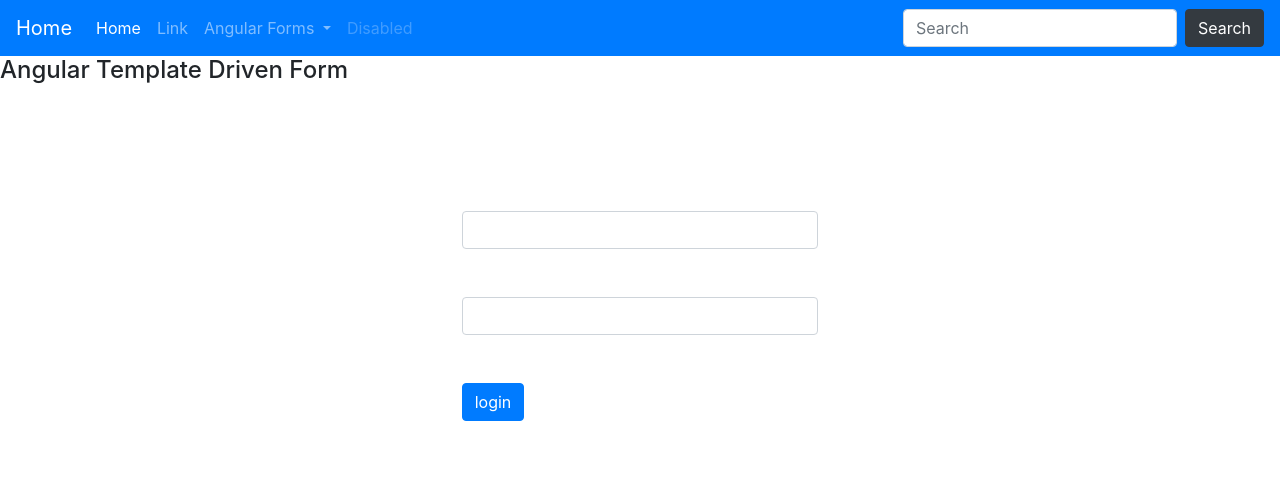
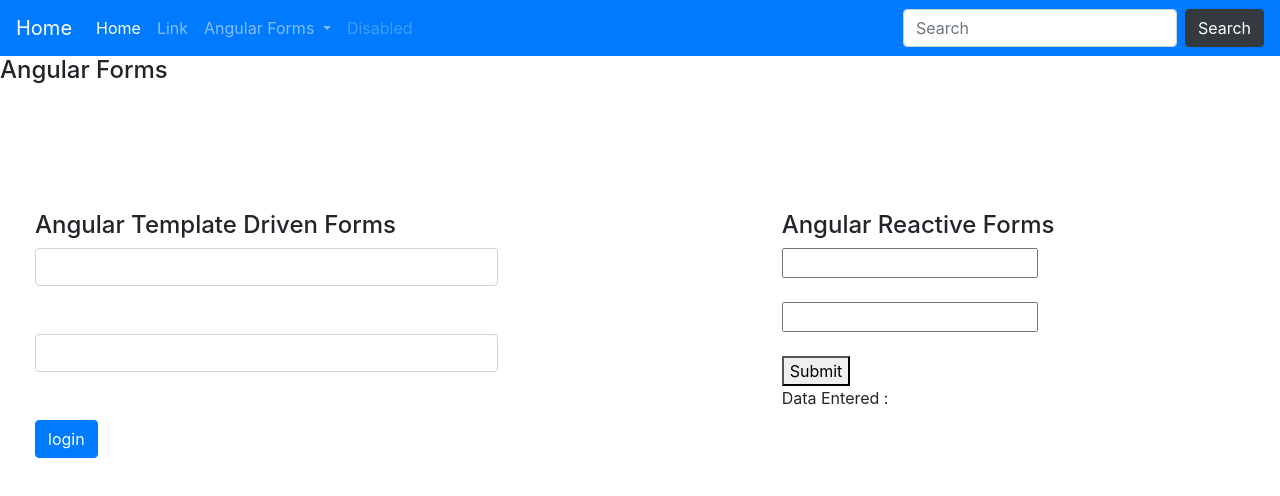
Before and after one commit to kainthsourav/Angular_Tutorial, an Angular app: page / in a window 1280 px wide. Shown: the top 496 px of the page. Built offline with nearby package versions, Linux system fonts and the light colour scheme.

Commit message:
Reactive Form

```diff
--- a/src/app/app-home/app-home.component.html
+++ b/src/app/app-home/app-home.component.html
@@ -1,10 +1,10 @@
 <app-nav-bar></app-nav-bar>
-<h4>Angular Template Driven Form</h4>
+<h4>Angular Forms</h4>
 <div class="container-fluid">
     <div class="row py-5">
-    <div class="col-md-4"></div>
-    <div class="col-md-4">
+        <div class="col-md-5">
         <div style="background-color: white; padding: 20px;margin-top: 50px" class="rounded">
+            <h4>Angular Template Driven Forms</h4>
             <form #userForm="ngForm"(ngSubmit)="onSubmit(userForm)">
                 <input type="text" name="email" class="form-control" ngModel>
                 <br><br>
@@ -14,7 +14,22 @@
             </form>
             <p *ngIf=email> Data Entered : {{email}}  </p>
             <p *ngIf=email>  {{password}}  </p>
+        </div>
+    </div>
 
+<div class="col-md-2"></div>
+<div class="col-md-5">
+<div style="background-color: white; padding: 20px;margin-top: 50px" class="rounded">
+    <h4>Angular Reactive Forms</h4>
+    <form [formGroup]="UserLogin" (submit)="onSubmitRec()">
+        <input formControlName="Email"><br>
+        <br>
+         <input type="password" formControlName="Pass">
+         <br><br>
+         <button type="submit">Submit</button>
+         <p>    Data Entered : {{Email}}  </p>
+         <p>  {{Password}}  </p>
+    </form>
 </div>
-<div class="col-md-4"></div>
 </div>
+</div>
--- a/src/app/app-home/app-home.component.ts
+++ b/src/app/app-home/app-home.component.ts
@@ -1,4 +1,5 @@
 import { Component, OnInit } from '@angular/core';
+import{FormGroup,FormControl,FormArray, FormBuilder, Validators} from '@angular/forms'
 
 @Component({
   selector: 'app-app-home',
@@ -9,9 +10,18 @@ export class AppHomeComponent implements OnInit {
 
   email:any;
   password:any;
-  constructor() { }
+  Email:any;
+  Password:any;
+
+  UserLogin:FormGroup;
+
+  constructor(private fb:FormBuilder) { }
 
   ngOnInit(): void {
+    this.UserLogin=this.fb.group({
+      Email:['',[Validators.required,Validators.email]],
+      Pass:['',[Validators.required]]
+    });
   }
   onSubmit(data)
   {
@@ -19,5 +29,17 @@ export class AppHomeComponent implements OnInit {
    this.password=data.value.password;
 
   }
+  onSubmitRec()
+  {
+
+    if(this.UserLogin.invalid)
+    {
+      alert("Please enter email and password");
+      return;
+    }
+
+    this.Email=this.UserLogin.controls["Email"].value;
+    this.Password=this.UserLogin.controls["Pass"].value;
+  }
 
 }
--- a/src/app/app.module.ts
+++ b/src/app/app.module.ts
@@ -5,7 +5,7 @@ import { AppComponent } from './app.component';
 import { NavBarComponent } from './nav-bar/nav-bar.component';
 import { AppHomeComponent } from './app-home/app-home.component';
 import{AppRoutingModule} from './app-routing/app-routing.module';
-import{FormsModule} from  '@angular/forms'
+import{FormsModule,ReactiveFormsModule} from  '@angular/forms'
 
 
 @NgModule({
@@ -17,7 +17,8 @@ import{FormsModule} from  '@angular/forms'
   imports: [
     BrowserModule,
     AppRoutingModule,
-    FormsModule
+    FormsModule,
+    ReactiveFormsModule
   ],
   providers: [],
   bootstrap: [AppComponent]
```
Lines whose indentation alone changed are shown as unchanged.
